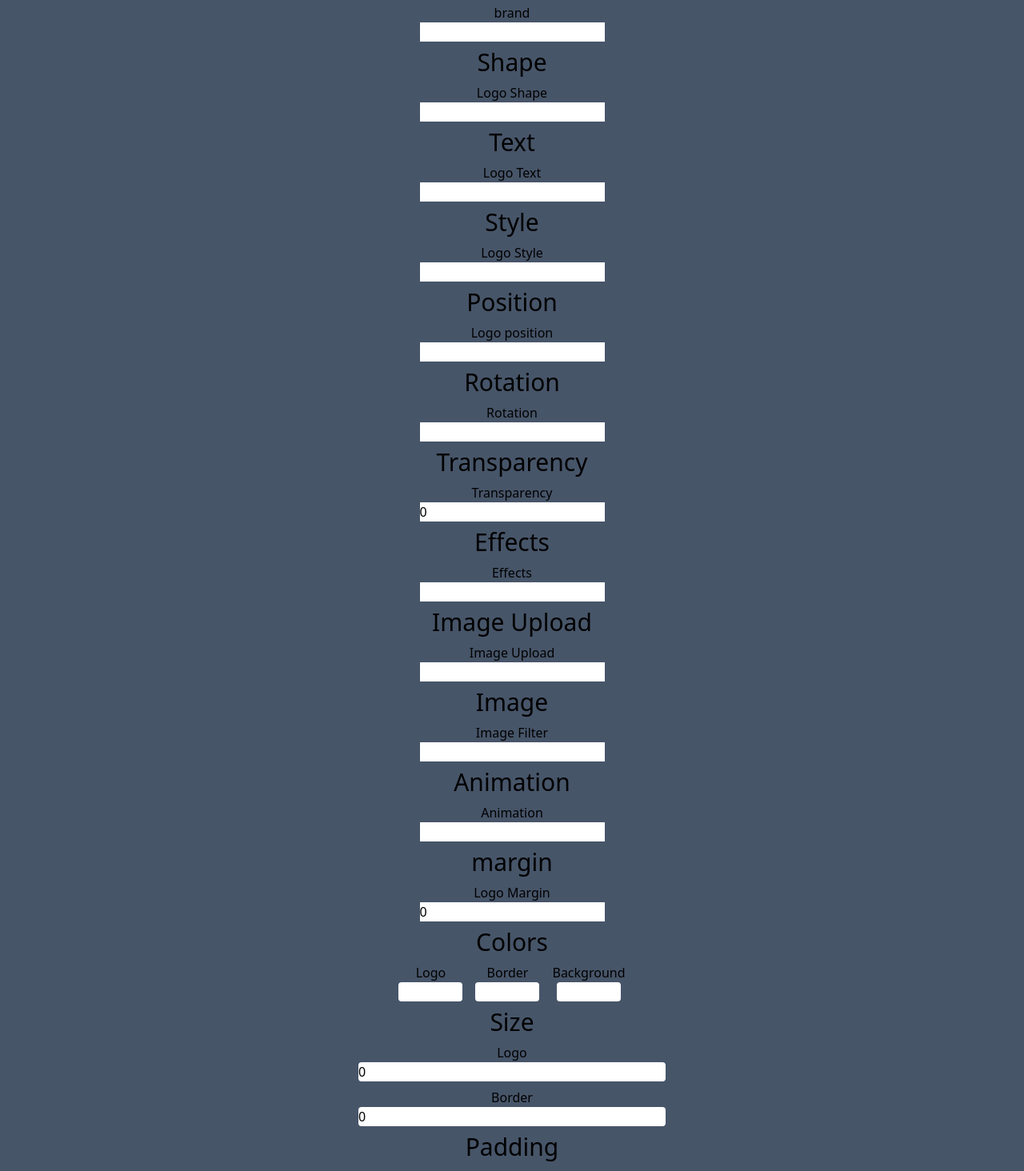
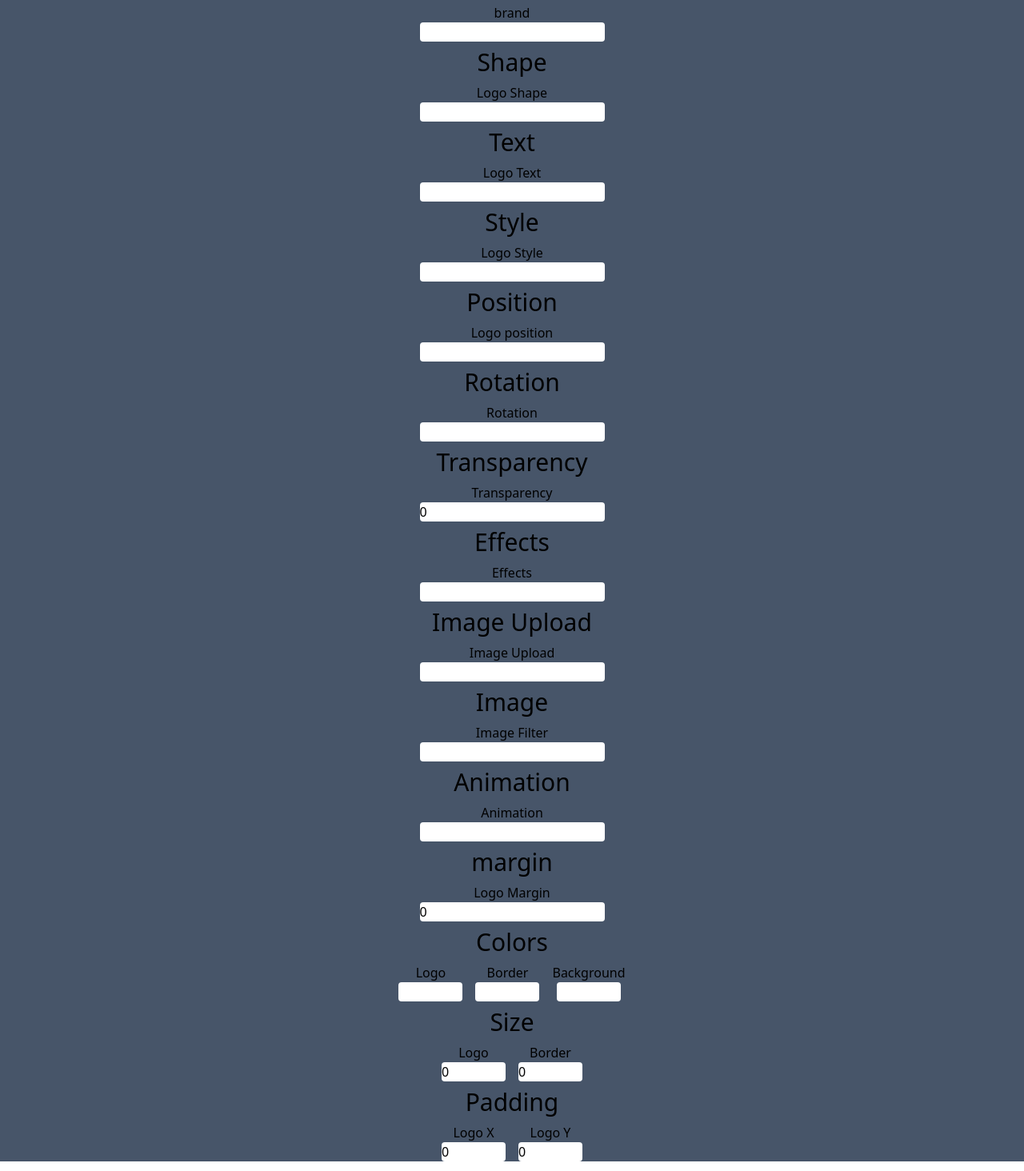
Before and after one commit to ChrisForti/react-logo-maker, a React (Vite) app: page / in a window 1280 px wide. Shown: the part 160-1624 px from the top of the page at 80% size. Built offline with nearby package versions, Linux system fonts and the light colour scheme.

Commit message:
Styling on field inputs.

```diff
--- a/src/components/EditPane.tsx
+++ b/src/components/EditPane.tsx
@@ -57,6 +57,7 @@ export default function EditPane({
           type="text"
           value={brandInput.value}
           onChange={(event) => brandInput.setValue(event.target.value)}
+          className="w-30 mx-auto rounded"
         />
       </div>
       <h1 className="text-3xl">Shape</h1>
@@ -67,6 +68,7 @@ export default function EditPane({
           type="text"
           value={shapeInput.value}
           onChange={(event) => shapeInput.setValue(event.target.value)}
+          className="w-30 mx-auto rounded"
         />
       </div>
       <h1 className="text-3xl">Text</h1>
@@ -77,6 +79,7 @@ export default function EditPane({
           type="text"
           value={textInput.value}
           onChange={(event) => textInput.setValue(event.target.value)}
+          className="w-30 mx-auto rounded"
         />
       </div>
       <h1 className="text-3xl">Style</h1>
@@ -87,6 +90,7 @@ export default function EditPane({
           type="text"
           value={styleInput.value}
           onChange={(event) => styleInput.setValue(event.target.value)}
+          className="w-30 mx-auto rounded"
         />
       </div>
       <h1 className="text-3xl">Position</h1>
@@ -97,6 +101,7 @@ export default function EditPane({
           type="text"
           value={positionInput.value}
           onChange={(event) => positionInput.setValue(event.target.value)}
+          className="w-30 mx-auto rounded"
         />
       </div>
       <h1 className="text-3xl">Rotation</h1>
@@ -107,6 +112,7 @@ export default function EditPane({
           type="text"
           value={rotationInput.value}
           onChange={(event) => rotationInput.setValue(event.target.value)}
+          className="w-30 mx-auto rounded"
         />
       </div>
       <h1 className="text-3xl">Transparency</h1>
@@ -119,6 +125,7 @@ export default function EditPane({
           onChange={(event) =>
             transparencyInput.setValue(Number(event.target.value))
           }
+          className="w-30 mx-auto rounded"
         />
       </div>
       <h1 className="text-3xl">Effects</h1>
@@ -129,6 +136,7 @@ export default function EditPane({
           type="text"
           value={effectsInput.value}
           onChange={(event) => effectsInput.setValue(event.target.value)}
+          className="w-30 mx-auto rounded"
         />
       </div>
       <h1 className="text-3xl">Image Upload</h1>
@@ -139,6 +147,7 @@ export default function EditPane({
           type="text"
           value={imgUploadInput.value}
           onChange={(event) => imgUploadInput.setValue(event.target.value)}
+          className="w-30 mx-auto rounded"
         />
       </div>
       <h1 className="text-3xl">Image</h1>
@@ -149,6 +158,7 @@ export default function EditPane({
           type="text"
           value={imgFilterinput.value}
           onChange={(event) => imgFilterinput.setValue(event.target.value)}
+          className="w-30 mx-auto rounded"
         />
       </div>
       <h1 className="text-3xl">Animation</h1>
@@ -159,6 +169,7 @@ export default function EditPane({
           type="text"
           value={animationInput.value}
           onChange={(event) => animationInput.setValue(event.target.value)}
+          className="w-30 mx-auto rounded"
         />
       </div>
       <h1 className="text-3xl">margin</h1>
@@ -169,6 +180,7 @@ export default function EditPane({
           type="text"
           value={marginInput.value}
           onChange={(event) => marginInput.setValue(Number(event.target.value))}
+          className="w-30 mx-auto rounded"
         />
       </div>
       <h1 className="text-3xl">Colors</h1>
@@ -191,6 +203,7 @@ export default function EditPane({
         })}
       </div>
       <h1 className="text-3xl">Size</h1>
+      <div className="mx-auto flex gap-4">
         {sizeInputs.map(({ label, value, setValue, min, max }) => {
           return (
             <div>
@@ -204,12 +217,14 @@ export default function EditPane({
                 onChange={(event) => {
                   setValue(Number(event.target.value));
                 }}
-              className="mx-auto w-96 rounded"
+                className="mx-auto w-20 rounded"
               />
             </div>
           );
         })}
+      </div>
       <h1 className="text-3xl">Padding</h1>
+      <div className="mx-auto flex gap-4">
         {paddingInputs.map(({ label, value, setValue, min, max }) => {
           return (
             <div>
@@ -223,11 +238,12 @@ export default function EditPane({
                 onChange={(event) => {
                   setValue(Number(event.target.value));
                 }}
-              className="mx-auto w-96 rounded"
+                className="mx-auto w-20 rounded"
               />
             </div>
           );
         })}
+      </div>
     </div>
   );
 }
```
Lines whose indentation alone changed are shown as unchanged.
